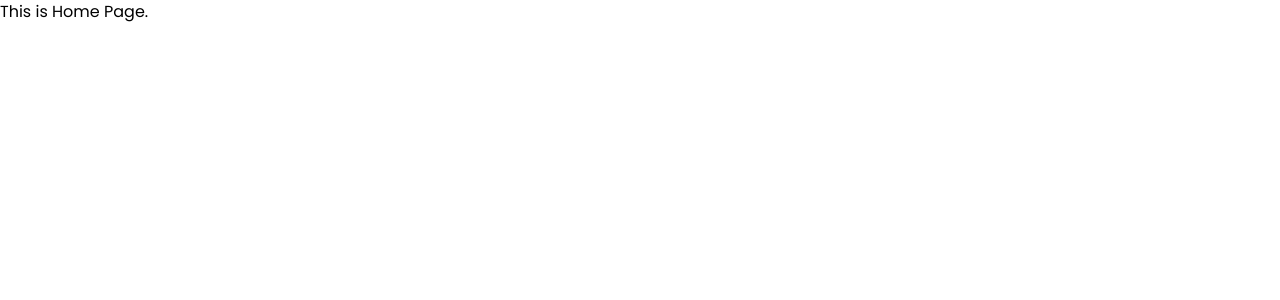
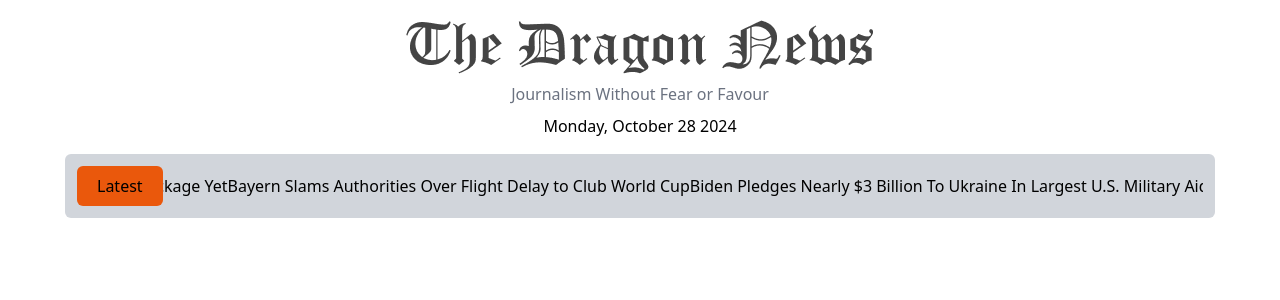
Before and after one commit to rifat-mahmudul/Dragon-News, a React (Vite) app: page / in a window 1280 px wide. Shown: the top 300 px of the page. Built offline with nearby package versions, Linux system fonts and the light colour scheme.

Commit message:
Header Section Done

```diff
--- a/package.json
+++ b/package.json
@@ -16,6 +16,7 @@
     "moment": "^2.30.1",
     "react": "^18.3.1",
     "react-dom": "^18.3.1",
+    "react-fast-marquee": "^1.6.5",
     "react-router-dom": "^6.27.0",
     "sort-by": "^1.2.0"
   },
--- a/src/Layout/Root.jsx
+++ b/src/Layout/Root.jsx
@@ -1,8 +1,12 @@
 import { Outlet } from "react-router-dom"
+import Header from "../components/Header"
 
 const Root = () => {
   return (
     <div>
+      <header>
+        <Header></Header>
+      </header>
       <Outlet></Outlet>
     </div>
   )
--- a/src/Pages/Home.jsx
+++ b/src/Pages/Home.jsx
@@ -2,7 +2,7 @@
 const Home = () => {
     return (
         <div>
-            <h1 className="font-poppins">This is Home Page.</h1>
+
         </div>
     )
 }
--- /dev/null
+++ b/src/components/Header.jsx
@@ -0,0 +1,24 @@
+import logo from '../assets/logo.png'
+import moment from 'moment'
+import Marquee from "react-fast-marquee";
+import { Link } from 'react-router-dom';
+
+const Header = () => {
+    return (
+        <div className='mx-auto max-w-[90%] xl:max-w-[1150px] pb-4 pt-5'>
+            <img className='mx-auto text-center' src={logo} alt="" />
+            <p className='text-gray-500 mt-2 mb-2 text-center'>Journalism Without Fear or Favour</p>
+            <p className='text-center'>{moment().format("dddd, MMMM D YYYY")}</p>
+
+            <div className='bg-gray-300 py-3 px-3 rounded-md mt-4 flex'>
+                <button className='bg-orange-600 py-2 px-5 rounded-md'>Latest</button>
+                <Marquee pauseOnHover={true} speed={100}>
+                    <Link to='/'>Biden Pledges Nearly $3 Billion To Ukraine In Largest U.S. Military Aid Package Yet</Link>
+                    <Link to='/'>Bayern Slams Authorities Over Flight Delay to Club World Cup</Link>
+                </Marquee>
+            </div>
+        </div>
+    )
+}
+
+export default Header
```
Also changed, not shown: 1 other file (tests, documents, lock files or other folders).
